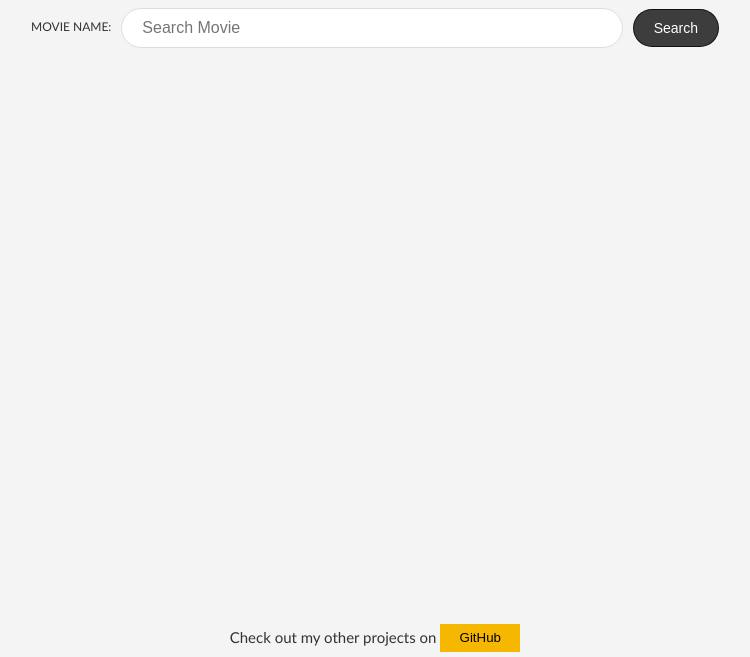
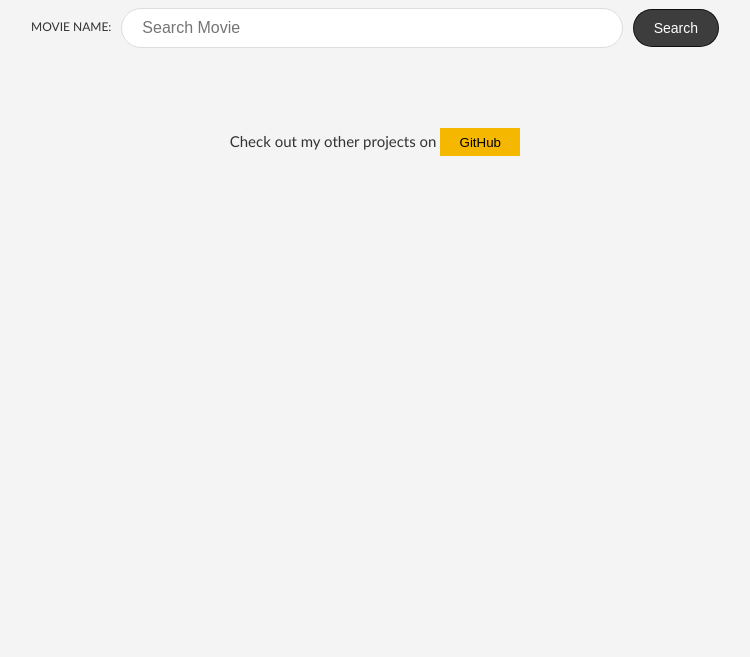
Before and after one commit to EzequielCaste/react-movie-search, a React app: page / in a window 1280 px wide. Shown: the part 143-800 px from the top of the page, without its empty margins (265-1015 px from the left). Built offline with nearby package versions, Linux system fonts and the light colour scheme.

Commit message:
Fix moving footer

```diff
--- a/package.json
+++ b/package.json
@@ -1,7 +1,7 @@
 {
   "name": "react-movie-search",
   "version": "1.0.0",
-  "description": "Learning React with scrimba https://scrimba.com/course/greactmovie",
+  "description": "",
   "keywords": [],
   "main": "src/index.js",
   "dependencies": {
--- a/src/styles.css
+++ b/src/styles.css
@@ -94,7 +94,7 @@ small {
 footer {
   font-size: 1.5rem;
   text-align: center;
-  position: absolute;
+  /* position: absolute; */
   bottom: 0px;
   left: 0;
   right: 0;
```
